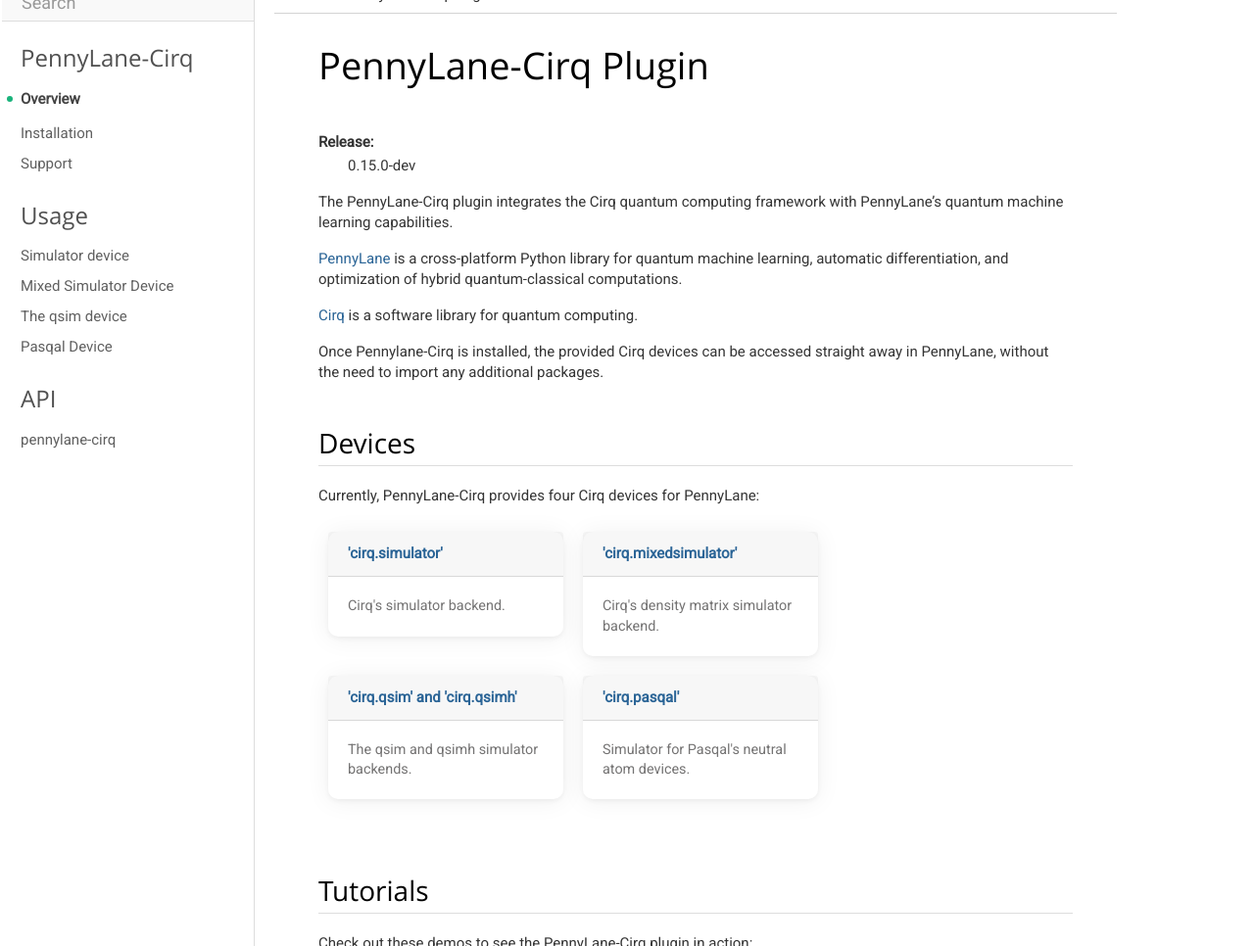
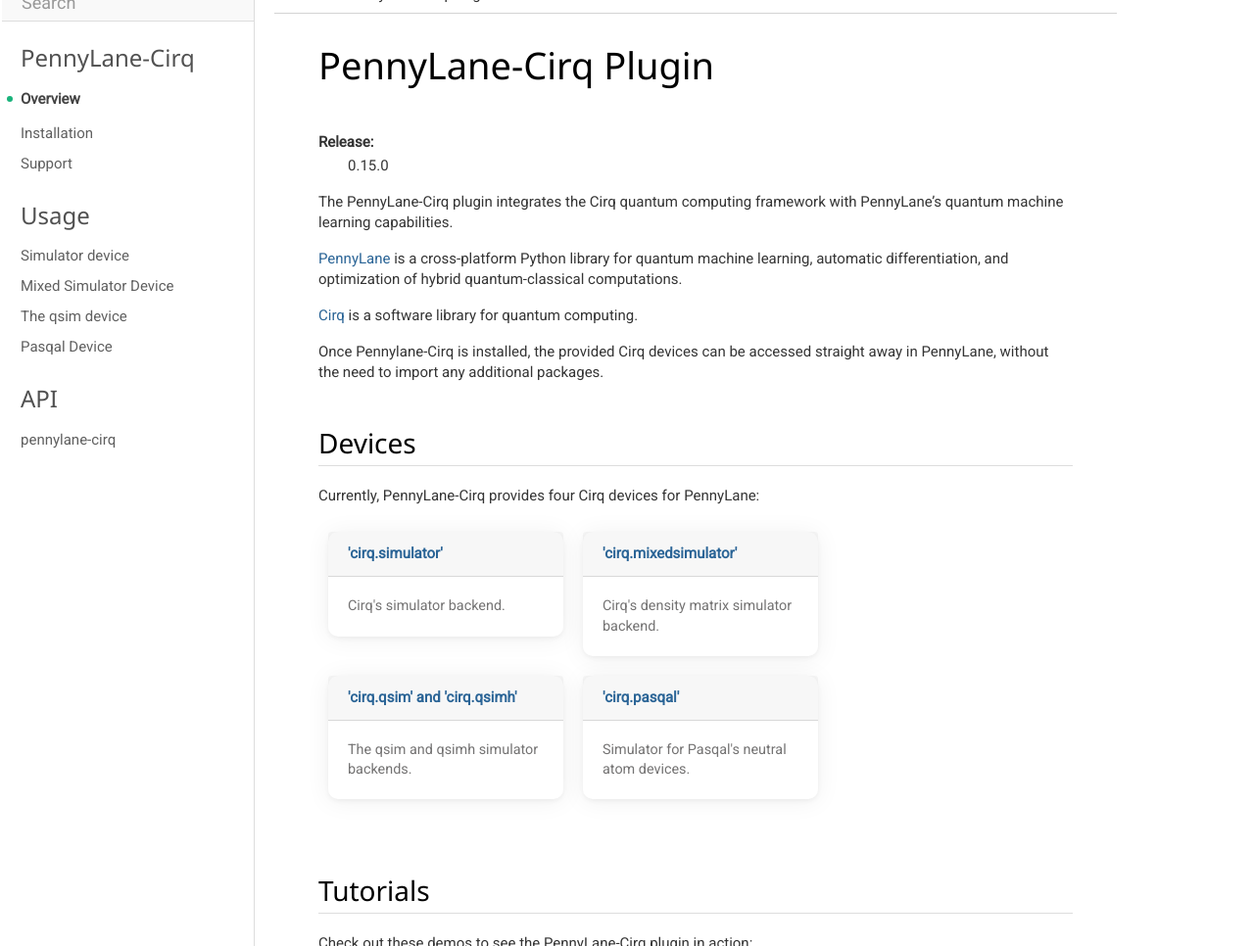
Before and after one commit to PennyLaneAI/pennylane-cirq, a Sphinx documentation site: the page built from doc/index.rst, in a window 1280 px wide and 1400 px high, cut to the strip 352-1318 px from the top of the window. Shown: the whole strip at 98% size. Built offline with Sphinx 7.4.7, drawn with Linux system fonts in a browser that asks for light colours; nearby versions of some CDN libraries.

Commit message:
0.15 release

```diff
--- a/doc/requirements.txt
+++ b/doc/requirements.txt
@@ -1,3 +1,4 @@
+docutils==0.16
 sphinxcontrib-bibtex
 pygments-github-lexers
 cirq
--- a/doc/xanadu_theme/header.html
+++ b/doc/xanadu_theme/header.html
@@ -33,10 +33,13 @@
       </li>
       <li class="nav-item active">
         <a class="nav-link" href="https://pennylane.ai/plugins.html">Plugins</a>
+        <span class="sr-only">(current)</span>
       </li>
       <li class="nav-item">
         <a class="nav-link" href="https://pennylane.readthedocs.io">Documentation</a>
-          <span class="sr-only">(current)</span>
+      </li>
+      <li class="nav-item">
+        <a class="nav-link" href="https://pennylane.ai/blog">Blog</a>
       </li>
       <li class="nav-item">
         <a class="nav-link" href="https://qhack.ai"><img src="https://pennylane.ai/img/qhack_plain_black.png"></a>
--- a/doc/xanadu_theme/layout.html
+++ b/doc/xanadu_theme/layout.html
@@ -3,6 +3,7 @@
 {# Do this so that bootstrap is included before the main css file #}
 {%- block htmltitle %}
   <link href="https://fonts.googleapis.com/css?family=Noto+Serif" rel="stylesheet">
+  <link href="https://fonts.googleapis.com/css?family=Noto+Sans" rel="stylesheet">
   <link href="https://fonts.googleapis.com/css?family=Roboto&display=swap" rel="stylesheet">
 
   <!-- Font Awesome -->
--- a/doc/xanadu_theme/static/xanadu.css_t
+++ b/doc/xanadu_theme/static/xanadu.css_t
@@ -1,14 +1,5 @@
 /* Sphinx themes
 -------------------------------------------------- */
-@font-face {
-  font-family: 'Product Sans';
-  font-style: normal;
-  font-weight: 400;
-  src: local('Open Sans'), local('OpenSans'), url(https://fonts.gstatic.com/s/productsans/v5/HYvgU2fE2nRJvZ5JFAumwegdm0LZdjqr5-oayXSOefg.woff2) format('woff2');
-}
-
-
-
 body {
   /*background-color: #edf0f2;*/
   margin: 0;
@@ -92,7 +83,7 @@
   color: black;
   font-weight: normal;
   padding: 0;
-  font-family: 'Product Sans', 'Roboto', sans-serif!important;
+  font-family: 'Noto Sans', 'Roboto', sans-serif!important;
 }
 
 h1, h2, h3 {
@@ -371,7 +362,7 @@
   margin: 20px 0px 10px 21px;
   font-weight: normal;
   padding: 0;
-  font-family: 'Product Sans', 'Roboto', sans-serif!important;
+  font-family: 'Noto Sans', 'Roboto', sans-serif!important;
   font-size: 24px;
   color: #515151;
   /*text-align: center;*/
@@ -2012,7 +2003,7 @@
     margin-left: 20px;
     font-size: initial;
     color: black;
-    font-family: 'Product Sans', 'Roboto', sans-serif !important;
+    font-family: 'Noto Sans', 'Roboto', sans-serif !important;
     margin-bottom: -9px;
     border-bottom: 3px solid;
     border-bottom-color: white;
--- a/pennylane_cirq/_version.py
+++ b/pennylane_cirq/_version.py
@@ -16,4 +16,4 @@
    Version number (major.minor.patch[-label])
 """
 
-__version__ = "0.15.0-dev"
+__version__ = "0.15.0"
--- a/requirements.txt
+++ b/requirements.txt
@@ -1,3 +1,3 @@
-git+git://github.com/PennyLaneAI/pennylane@master
+pennylane>=0.15
 cirq>=0.10
 numpy~=1.16
--- a/setup.py
+++ b/setup.py
@@ -24,7 +24,7 @@
 # Requirements should be as minimal as possible.
 # Avoid pinning, and use minimum version numbers
 # only where required.
-requirements = ["pennylane>=0.11", "cirq>=0.9"]
+requirements = ["pennylane>=0.15", "cirq>=0.9"]
 
 info = {
     "name": "PennyLane-Cirq",
```
Also changed, not shown: CHANGELOG.md (+8 -6 lines), 1 other file.
